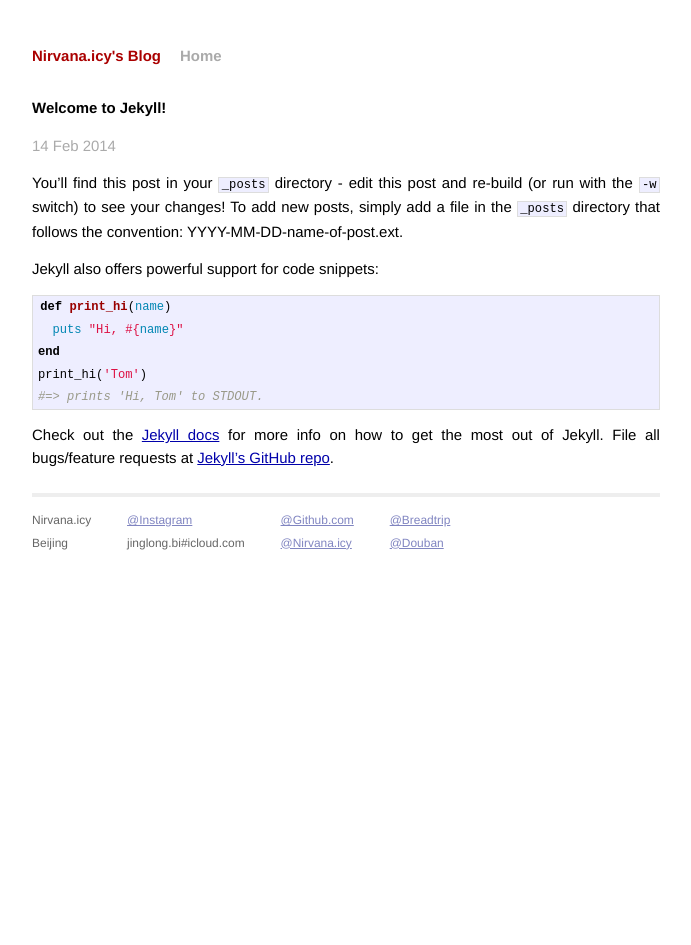
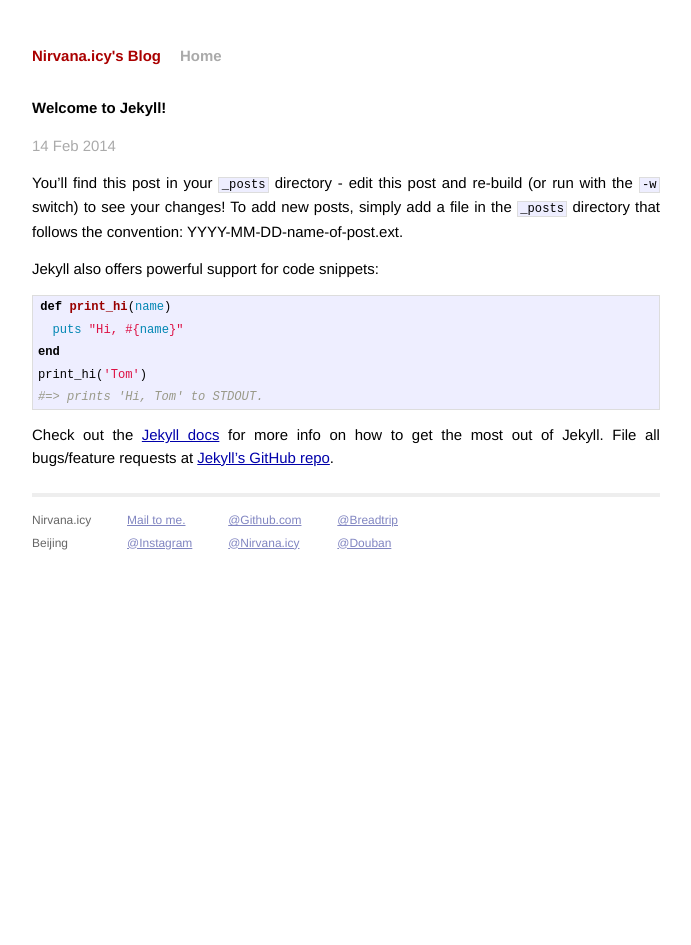
Before and after one commit to Nirvana-icy/Nirvana-icy.github.io, a Jekyll site: the page built from _posts/2014-02-14-welcome-to-jekyll.markdown, in a window 1280 px wide. Shown: the whole page, without its empty margins (294-985 px from the left). Built offline with Jekyll 4.4.1, drawn with Linux system fonts in a browser that asks for light colours; Markdown is read by kramdown in place of the engine named in the settings.

Commit message:
Add mail to me.

```diff
--- a/_layouts/default.html
+++ b/_layouts/default.html
@@ -32,8 +32,8 @@
             </div>
             <div class="contact">
                 <p>
-                <a href="http://instagram.com/nirvana_icy">@Instagram</a><br />
-                jinglong.bi#icloud.com
+                <a href="mailto:jinglong.bi@icloud.com?subject=Mail from Nirvana_icy's blog">Mail to me.</a><br />
+                <a href="http://instagram.com/nirvana_icy">@Instagram</a>
                 </p>
             </div>
             <div class="contact">
```
